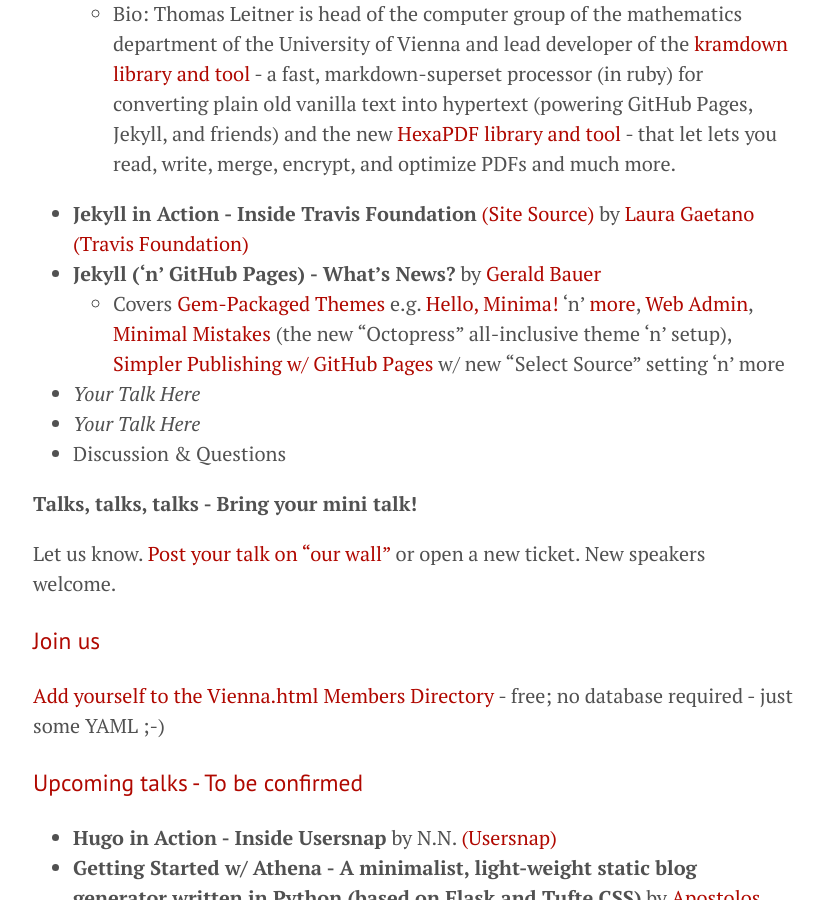
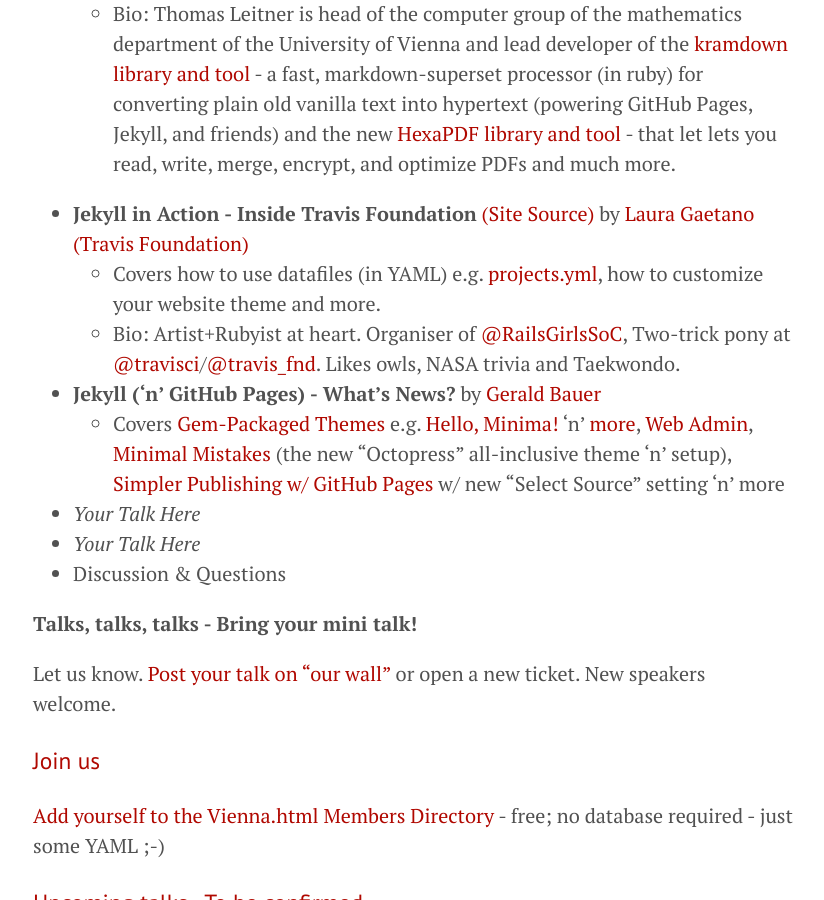
Before and after one commit to goodbyeaustria/archive, a Jekyll site: the page built from index.md, in a window 1280 px wide and 900 px high, scrolled down 1842 px. Shown: the whole window, without its empty margins (227-1051 px from the left). Built offline with Jekyll 4.4.1, drawn with Linux system fonts in a browser that asks for light colours.

Commit message:
up laura talk

```diff
--- a/index.md
+++ b/index.md
@@ -50,6 +50,8 @@
     - Bio: Thomas Leitner is head of the computer group of the mathematics department of the University of Vienna and lead developer of the [kramdown library and tool](http://kramdown.gettalong.org) - a fast, markdown-superset processor (in ruby) for converting plain old vanilla text into hypertext (powering GitHub Pages, Jekyll, and friends) and the new [HexaPDF library and tool](http://hexapdf.gettalong.org/) - that let lets you read, write, merge, encrypt, and optimize PDFs and much more.
 
 - **Jekyll in Action - Inside Travis Foundation** [(Site Source)](https://github.com/travis-ci/travis-foundation) by [Laura Gaetano](https://github.com/alicetragedy) [(Travis Foundation)](http://foundation.travis-ci.org)
+  - Covers how to use datafiles (in YAML) e.g. [projects.yml](https://github.com/travis-ci/travis-foundation/blob/gh-pages/_data/projects.yml), how to customize your website theme and more.
+  - Bio: Artist+Rubyist at heart. Organiser of [@RailsGirlsSoC](https://twitter.com/RailsGirlsSoC), Two-trick pony at [@travisci](https://twitter.com/travisci)/[@travis_fnd](https://twitter.com/travis_fnd). Likes owls, NASA trivia and Taekwondo.
 - **Jekyll ('n' GitHub Pages) - What's News?** by [Gerald Bauer](https://github.com/geraldb)
     - Covers [Gem-Packaged Themes](http://jekyllrb.com/docs/themes/) e.g. [Hello, Minima!](https://github.com/henrythemes/hello-minima-theme) 'n' [more](https://github.com/planetjekyll/awesome-jekyll-themes), [Web Admin](https://github.com/jekyll/jekyll-admin), [Minimal Mistakes](https://mmistakes.github.io/minimal-mistakes/) (the new "Octopress" all-inclusive theme 'n' setup), [Simpler Publishing w/ GitHub Pages](https://github.com/blog/2228-simpler-github-pages-publishing) w/ new "Select Source" setting 'n' more
 - _Your Talk Here_
```
